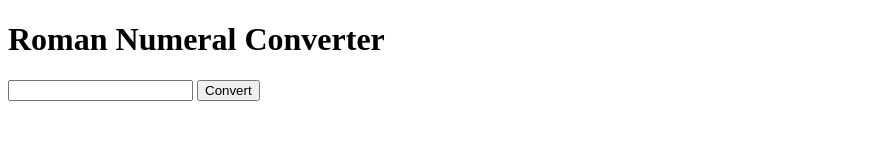
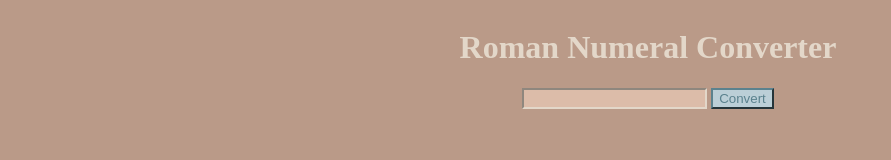
Before and after one commit to Ajata5hatru/Practica, a plain HTML site: page CodeCamp/Numeral Converter/index.html in a window 1280 px wide. Shown: the whole page, without its empty margins (0-891 px from the left). Drawn offline with Linux system fonts and the light colour scheme.

Commit message:
basic code

```diff
--- a/CodeCamp/Numeral Converter/index.html
+++ b/CodeCamp/Numeral Converter/index.html
@@ -17,4 +17,5 @@
       <p id="output"></p>
     </div>
   </body>
+  <script src="./javascript.js"></script>
 </html>
--- a/CodeCamp/Numeral Converter/javascript.js
+++ b/CodeCamp/Numeral Converter/javascript.js
@@ -0,0 +1,3 @@
+const input = documet.getElementByID("number");
+const convertBtn = document.getElementById("convert-btn");
+const output = document.getElementById("output");
--- a/CodeCamp/Numeral Converter/styles.css
+++ b/CodeCamp/Numeral Converter/styles.css
@@ -0,0 +1,26 @@
+:root {color: #5b828e
+    #bbcfd7
+    #e3d7c9
+    #ba9a88
+    #ac7e62}
+body {
+    background-color: #ba9a88;
+    width: 100vw;
+    height: 100 vh;
+    display: flex;
+    flex-direction: column;
+    align-items: center;
+
+}
+
+h1 {Color: #e3d7c9;}
+
+input {border-color: #e3d7c9;
+background-color: rgba(255, 222, 203, 0.489);
+color: #5b828e;}
+
+button{
+    background-color: #bbcfd7;
+    color: #5b828e;
+    border-color: #5b828e;
+}
```
